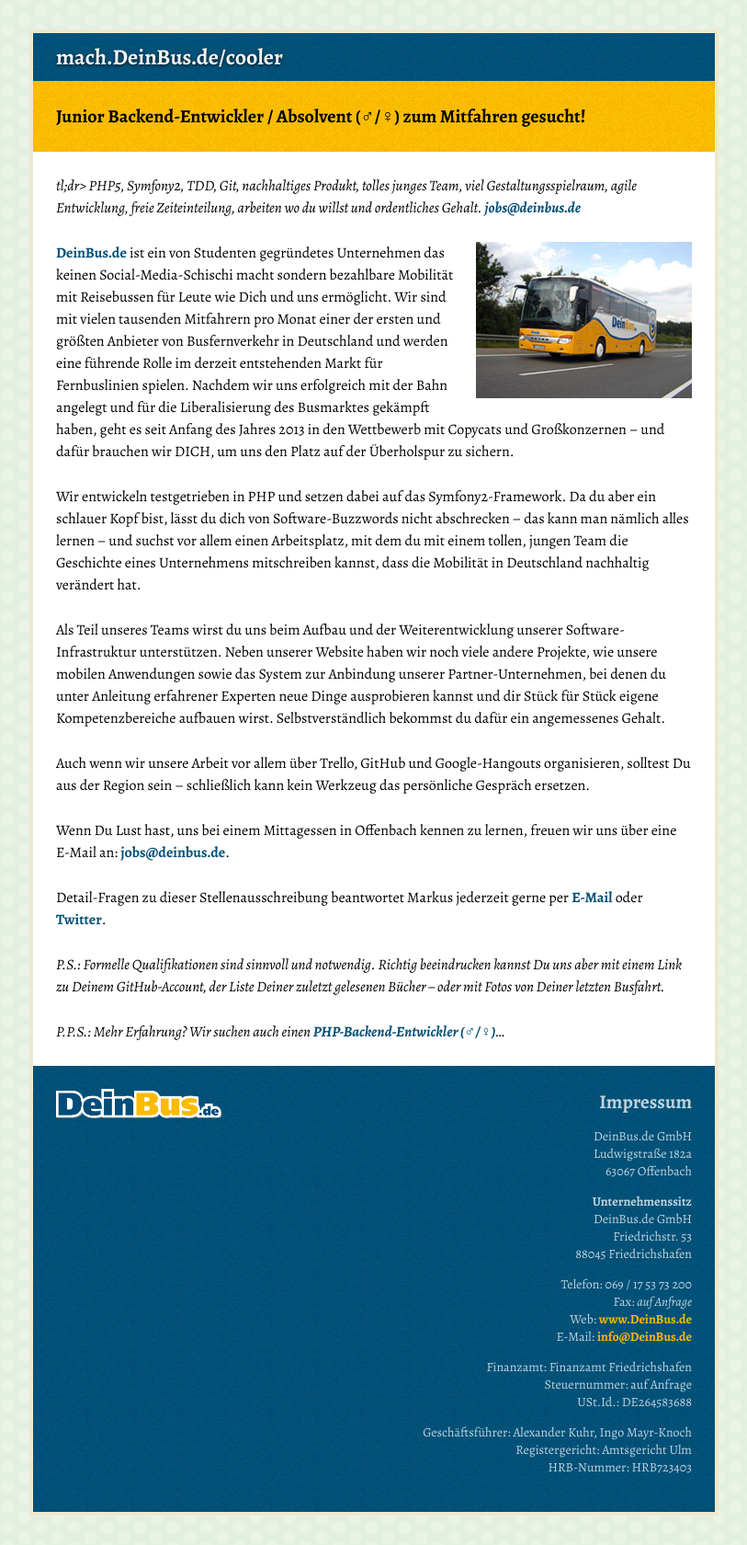
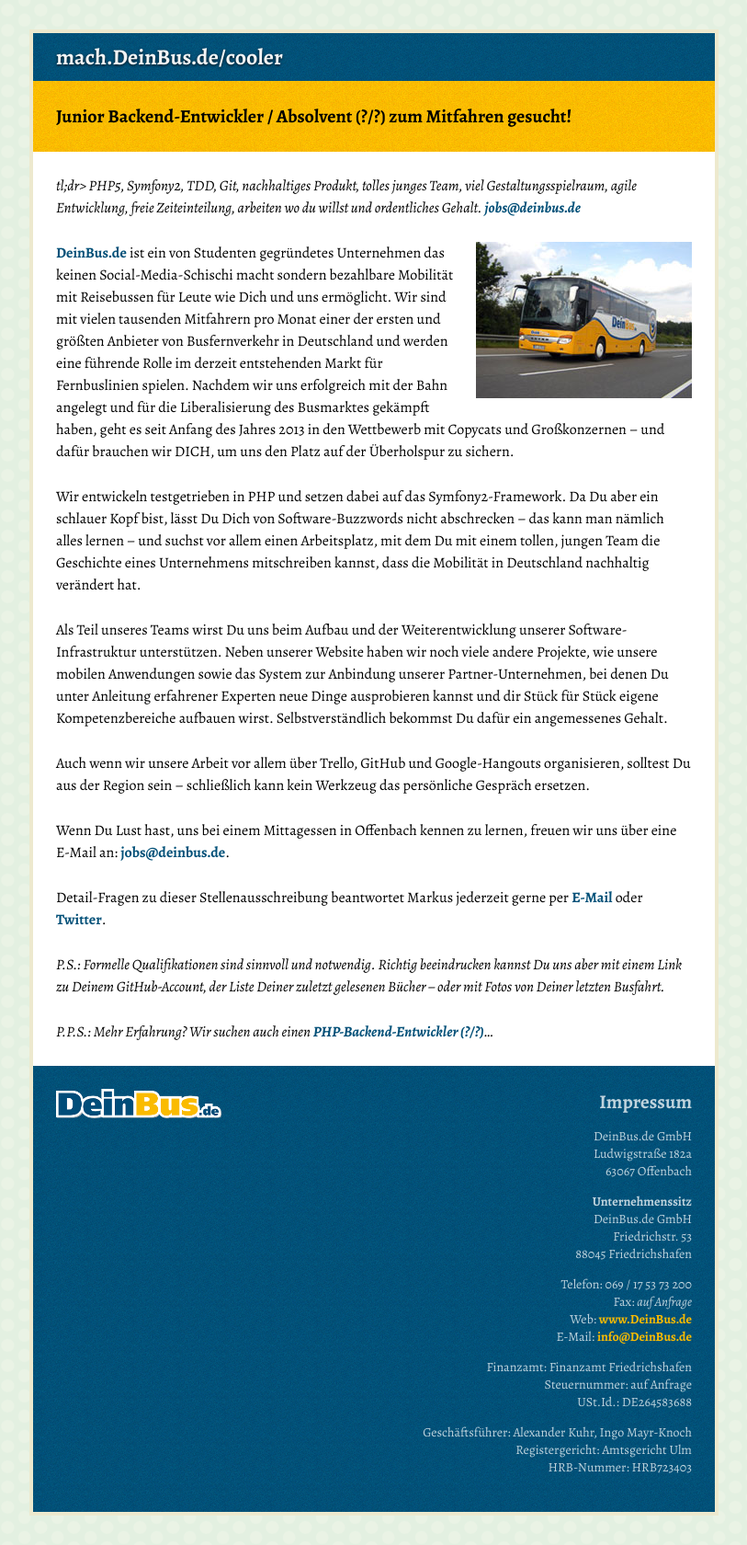
Before and after one commit to DeinBus/deinbus.github.io, a Jekyll site: the page built from cooler/index.md, in a window 1280 px wide. Shown: the whole page at 92% size, without its empty margins (233-1046 px from the left). Built offline with Jekyll 4.4.1, drawn with Linux system fonts in a browser that asks for light colours.

```diff
--- a/cooler/index.md
+++ b/cooler/index.md
@@ -1,21 +1,21 @@
 ---
 layout: default
-title: Mach DeinBus.de cooler! – als Junior-Backend-Entwickler (♂/♀)
+title: Mach DeinBus.de cooler! – als Junior-Backend-Entwickler (?/?)
 job: Junior-Backend-Entwickler
 ---
 
 # mach.DeinBus.de/cooler
 
-## Junior Backend-Entwickler / Absolvent (♂/♀) zum Mitfahren gesucht!
+## Junior Backend-Entwickler / Absolvent (?/?) zum Mitfahren gesucht!
 
 {% include tldr.md %}
 
 {% include intro.md %}
 
-Wir entwickeln testgetrieben in PHP und setzen dabei auf das Symfony2-Framework. Da du aber ein schlauer Kopf bist, lässt du dich von Software-Buzzwords nicht abschrecken – das kann man nämlich alles lernen – und suchst vor allem einen Arbeitsplatz, mit dem du mit einem tollen, jungen Team die Geschichte eines Unternehmens mitschreiben kannst, dass die Mobilität in Deutschland nachhaltig verändert hat.
+Wir entwickeln testgetrieben in PHP und setzen dabei auf das Symfony2-Framework. Da Du aber ein schlauer Kopf bist, lässt Du Dich von Software-Buzzwords nicht abschrecken – das kann man nämlich alles lernen – und suchst vor allem einen Arbeitsplatz, mit dem Du mit einem tollen, jungen Team die Geschichte eines Unternehmens mitschreiben kannst, dass die Mobilität in Deutschland nachhaltig verändert hat.
 
-Als Teil unseres Teams wirst du uns beim Aufbau und der Weiterentwicklung unserer Software-Infrastruktur unterstützen. Neben unserer Website haben wir noch viele andere Projekte, wie unsere mobilen Anwendungen sowie das System zur Anbindung unserer Partner-Unternehmen, bei denen du unter Anleitung erfahrener Experten neue Dinge ausprobieren kannst und dir Stück für Stück eigene Kompetenzbereiche aufbauen wirst. Selbstverständlich bekommst du dafür ein angemessenes Gehalt.
+Als Teil unseres Teams wirst Du uns beim Aufbau und der Weiterentwicklung unserer Software-Infrastruktur unterstützen. Neben unserer Website haben wir noch viele andere Projekte, wie unsere mobilen Anwendungen sowie das System zur Anbindung unserer Partner-Unternehmen, bei denen Du unter Anleitung erfahrener Experten neue Dinge ausprobieren kannst und dir Stück für Stück eigene Kompetenzbereiche aufbauen wirst. Selbstverständlich bekommst Du dafür ein angemessenes Gehalt.
 
 {% include outro.md %}
 
-_P.P.S.: Mehr Erfahrung? Wir suchen auch einen [PHP-Backend-Entwickler (♂/♀)](/besser)…_
+_P.P.S.: Mehr Erfahrung? Wir suchen auch einen [PHP-Backend-Entwickler (?/?)](/besser)…_
```
